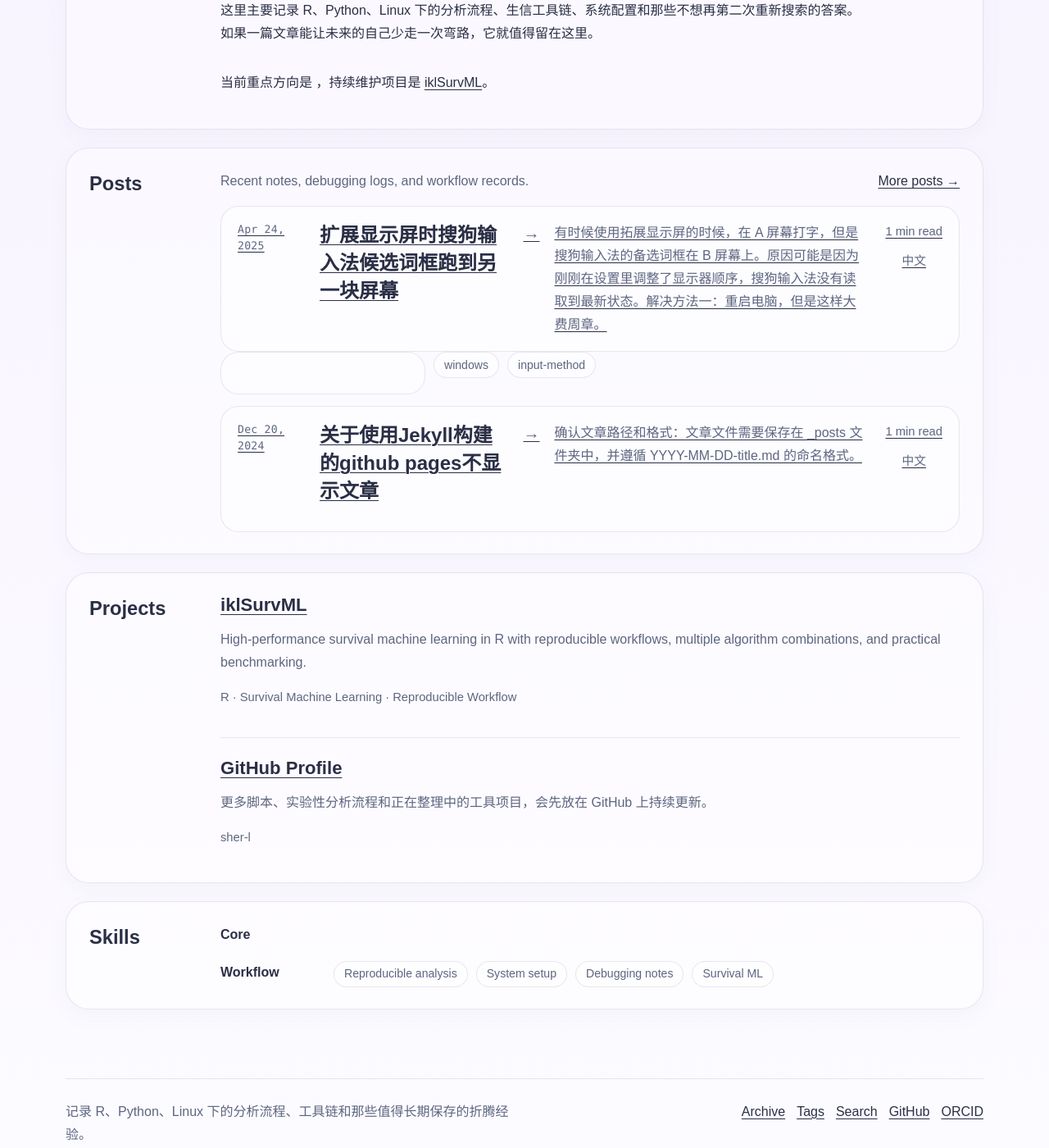
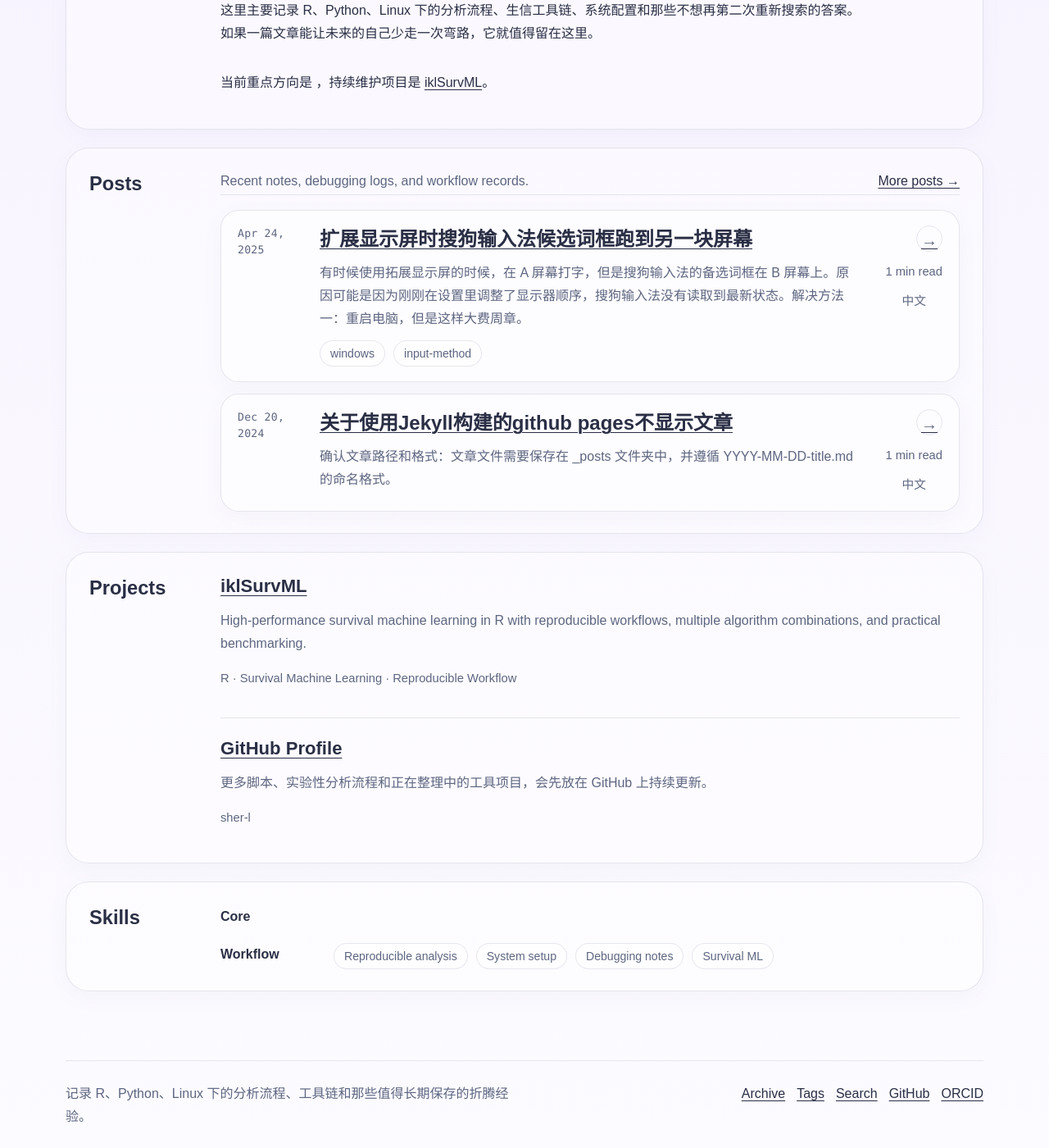
Before and after one commit to sher-l/sher-l.github.io, a Jekyll site: the page built from index.md, in a window 1280 px wide and 1400 px high, scrolled down 462 px. Shown: the whole window at 82% size. Built offline with Jekyll 4.4.1, drawn with Linux system fonts in a browser that asks for light colours.

Commit message:
Refine home cards and search transitions

```diff
--- a/_includes/post-list.html
+++ b/_includes/post-list.html
@@ -13,27 +13,37 @@
     {% if reading_minutes < 1 %}
       {% assign reading_minutes = 1 %}
     {% endif %}
-    <article class="post-card{% if list_variant == 'home' %} post-card-home{% endif %}">
-      <a class="post-card-link{% if list_variant == 'home' %} post-card-link-home{% endif %}" href="{{ post.url | relative_url }}">
     {% if list_variant == 'home' %}
+      <article class="post-card post-card-home">
+        <div class="post-card-home-shell">
           <time class="post-card-date post-card-date-home" datetime="{{ post.date | date_to_xmlschema }}">{{ post.date | date: "%b %-d, %Y" }}</time>
-          <div class="post-card-head post-card-head-home">
+          <div class="post-card-main-home">
+            <a class="post-card-title-link-home" href="{{ post.url | relative_url }}">
               <h3>{{ post.title }}</h3>
+            </a>
+            <p class="post-card-excerpt post-card-excerpt-home">{{ post.excerpt | strip_html | strip_newlines | truncate: 180 }}</p>
+            {% if post.categories and post.categories != empty %}
+              <div class="post-card-meta post-card-meta-home">
+                {% for category in post.categories %}
+                  <a href="{{ '/tags/' | relative_url }}#{{ category | slugify }}"><span>{{ category }}</span></a>
+                {% endfor %}
+              </div>
+            {% endif %}
+          </div>
+          <div class="post-card-side-home">
+            <a class="post-card-jump-home" href="{{ post.url | relative_url }}" aria-label="{{ post.title }}">
               <span class="post-card-arrow">→</span>
-          </div>
-          <p class="post-card-excerpt post-card-excerpt-home">{{ post.excerpt | strip_html | strip_newlines | truncate: 132 }}</p>
+            </a>
             <div class="post-card-stats post-card-stats-home">
               <span>{{ reading_minutes }} min read</span>
               <span>中文</span>
             </div>
-          <div class="post-card-meta post-card-meta-home">
-            {% if post.categories and post.categories != empty %}
-              {% for category in post.categories %}
-                <a href="{{ '/tags/' | relative_url }}#{{ category | slugify }}"><span>{{ category }}</span></a>
-              {% endfor %}
-            {% endif %}
           </div>
+        </div>
+      </article>
     {% else %}
+      <article class="post-card">
+        <a class="post-card-link" href="{{ post.url | relative_url }}">
           <div class="post-card-main">
             <time class="post-card-date" datetime="{{ post.date | date_to_xmlschema }}">{{ post.date | date: "%b %-d, %Y" }}</time>
             <div class="post-card-head">
@@ -53,8 +63,8 @@
               {% endif %}
             </div>
           </div>
-        {% endif %}
         </a>
       </article>
+    {% endif %}
   {% endfor %}
 </div>
--- a/_includes/site-header.html
+++ b/_includes/site-header.html
@@ -24,7 +24,7 @@
     </nav>
   </div>
 
-  <div class="site-search-panel" id="site-search-panel" data-global-search-panel hidden>
+  <div class="site-search-panel" id="site-search-panel" data-global-search-panel aria-hidden="true">
     {% include search-box.html
       id="global-search-input"
       class="site-search-box-global"
--- a/assets/css/style.css
+++ b/assets/css/style.css
@@ -157,16 +157,24 @@ img {
   background: rgba(255, 255, 255, 0.96);
   box-shadow: 0 18px 34px rgba(110, 115, 153, 0.1);
   backdrop-filter: blur(18px);
+  opacity: 0;
+  visibility: hidden;
+  pointer-events: none;
+  transform: translate(-50%, -12px) scale(0.985);
   transition:
     transform 0.28s ease,
     opacity 0.28s ease,
     background 0.28s ease,
     box-shadow 0.28s ease,
-    border-color 0.28s ease;
+    border-color 0.28s ease,
+    visibility 0.28s ease;
 }
 
-.site-search-panel[hidden] {
-  display: none;
+.site-header.search-open .site-search-panel {
+  opacity: 1;
+  visibility: visible;
+  pointer-events: auto;
+  transform: translateX(-50%) scale(1);
 }
 
 .site-header.is-floating .nav-shell {
@@ -856,42 +864,77 @@ img {
   border-bottom: 0;
 }
 
-.post-card-link-home {
+.post-card-home-shell {
   display: grid;
-  grid-template-columns: 82px minmax(0, 1.05fr) minmax(0, 1.5fr) 72px;
-  grid-template-areas:
-    "date title excerpt stats"
-    ". meta excerpt stats";
+  grid-template-columns: 82px minmax(0, 1fr) 84px;
   gap: 14px 18px;
   align-items: start;
   padding: 18px 20px;
   border: 1px solid var(--line);
   border-radius: 22px;
   background: rgba(255, 255, 255, 0.46);
+  transition: border-color 0.2s ease, background 0.2s ease;
+}
+
+.post-card-home-shell:hover,
+.post-card-home-shell:focus-within {
+  border-color: var(--line-strong);
+  background: rgba(255, 255, 255, 0.58);
+}
+
+.post-card-main-home {
+  min-width: 0;
+  display: flex;
+  flex-direction: column;
+  gap: 10px;
+}
+
+.post-card-title-link-home:hover h3,
+.post-card-title-link-home:focus-visible h3,
+.post-card-jump-home:hover,
+.post-card-jump-home:focus-visible {
+  color: var(--accent);
 }
 
 .post-card-date-home {
-  grid-area: date;
   line-height: 1.5;
 }
 
-.post-card-head-home {
-  grid-area: title;
-  display: flex;
-  align-items: start;
-  justify-content: space-between;
-  gap: 14px;
+.post-card-title-link-home h3 {
+  overflow: hidden;
+  font-size: 1.18rem;
+  line-height: 1.35;
+  text-overflow: ellipsis;
+  white-space: nowrap;
 }
 
 .post-card-excerpt-home {
-  grid-area: excerpt;
   max-width: none;
+  display: -webkit-box;
+  overflow: hidden;
+  -webkit-box-orient: vertical;
+  -webkit-line-clamp: 3;
+}
+
+.post-card-side-home {
+  display: flex;
+  flex-direction: column;
+  align-items: flex-end;
+  gap: 12px;
+}
+
+.post-card-jump-home {
+  display: inline-flex;
+  align-items: center;
+  justify-content: center;
+  width: 32px;
+  height: 32px;
+  border: 1px solid var(--line);
+  border-radius: 999px;
 }
 
 .post-card-stats-home {
-  grid-area: stats;
   justify-self: end;
-  align-self: start;
   flex-direction: column;
   align-items: flex-end;
   gap: 8px;
@@ -899,7 +942,39 @@ img {
 }
 
 .post-card-meta-home {
-  grid-area: meta;
+  padding-top: 2px;
+}
+
+.post-card-meta-home a {
+  text-decoration: none;
+}
+
+.home-sections > .section-row,
+.post-card-home-shell {
+  box-shadow: var(--shadow);
+}
+
+.home-sections > .section-row .section-content,
+.home-sections > .section-row .section-label {
+  min-width: 0;
+}
+
+.home-sections > .section-row .section-bar {
+  padding-bottom: 2px;
+  border-bottom: 1px solid var(--line);
+}
+
+.home-sections > .section-row .section-bar + .post-card-list-home {
+  margin-top: 2px;
+}
+
+.home-sections > .section-row .section-label h2 {
+  line-height: 1.1;
+}
+
+.home-sections > .section-row .project-list-home,
+.home-sections > .section-row .skill-groups {
+  padding-top: 2px;
 }
 
 .post-card-main {
@@ -1192,19 +1267,18 @@ img {
     width: calc(100vw - 20px);
   }
 
-  .post-card-link-home {
+  .post-card-home-shell {
     grid-template-columns: 1fr;
-    grid-template-areas:
-      "date"
-      "title"
-      "excerpt"
-      "stats"
-      "meta";
     gap: 10px;
   }
 
+  .post-card-side-home {
+    flex-direction: row;
+    justify-content: space-between;
+    align-items: center;
+  }
+
   .post-card-stats-home {
-    justify-self: start;
     align-items: flex-start;
     flex-direction: row;
     gap: 12px;
--- a/assets/js/search-page.js
+++ b/assets/js/search-page.js
@@ -17,6 +17,8 @@ document.addEventListener("DOMContentLoaded", () => {
       .replace(/>/g, "&gt;")
       .replace(/\"/g, "&quot;")
       .replace(/'/g, "&#39;");
+
+  const isGlobalSearchOpen = () => siteHeader?.classList.contains("search-open");
 
   const loadPosts = async () => {
     if (!postsPromise) {
@@ -74,7 +76,7 @@ document.addEventListener("DOMContentLoaded", () => {
 
   const setPanelOpen = (open) => {
     if (!globalPanel || !searchToggle) return;
-    globalPanel.hidden = !open;
+    globalPanel.setAttribute("aria-hidden", String(!open));
     searchToggle.setAttribute("aria-expanded", String(open));
     siteHeader?.classList.toggle("search-open", open);
     if (open && globalInput) {
@@ -86,17 +88,17 @@ document.addEventListener("DOMContentLoaded", () => {
   if (searchToggle && globalPanel) {
     searchToggle.addEventListener("click", (event) => {
       event.preventDefault();
-      setPanelOpen(globalPanel.hidden);
+      setPanelOpen(!isGlobalSearchOpen());
     });
 
     document.addEventListener("click", (event) => {
-      if (globalPanel.hidden) return;
+      if (!isGlobalSearchOpen()) return;
       if (globalPanel.contains(event.target) || searchToggle.contains(event.target)) return;
       setPanelOpen(false);
     });
 
     document.addEventListener("keydown", (event) => {
-      if (event.key === "Escape" && !globalPanel.hidden) {
+      if (event.key === "Escape" && isGlobalSearchOpen()) {
         setPanelOpen(false);
       }
     });
@@ -189,7 +191,7 @@ document.addEventListener("DOMContentLoaded", () => {
     window.addEventListener(
       "scroll",
       () => {
-        if (!globalPanel.hidden) {
+        if (isGlobalSearchOpen()) {
           setPanelOpen(false);
         }
       },
```
Lines whose indentation alone changed are shown as unchanged.
